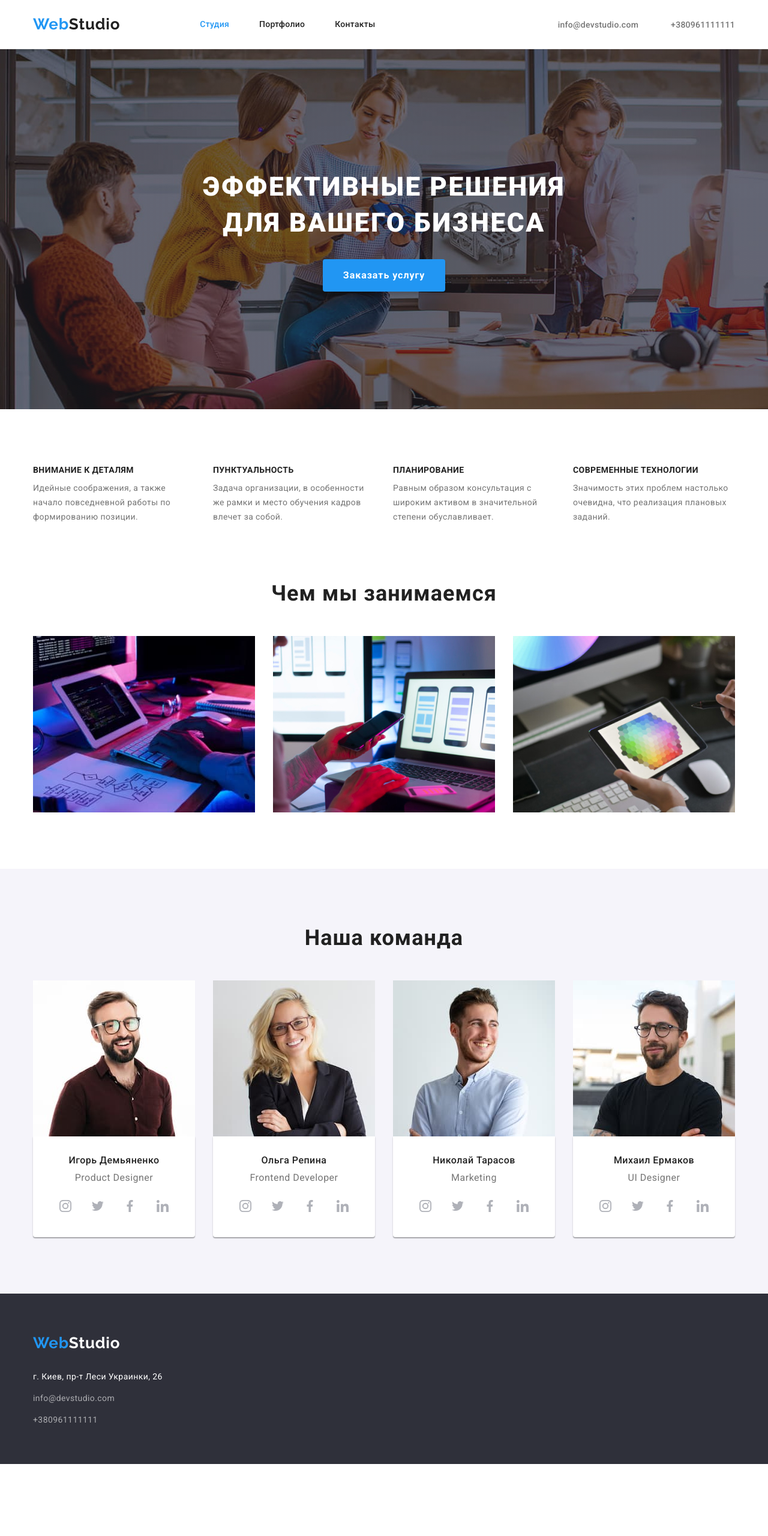
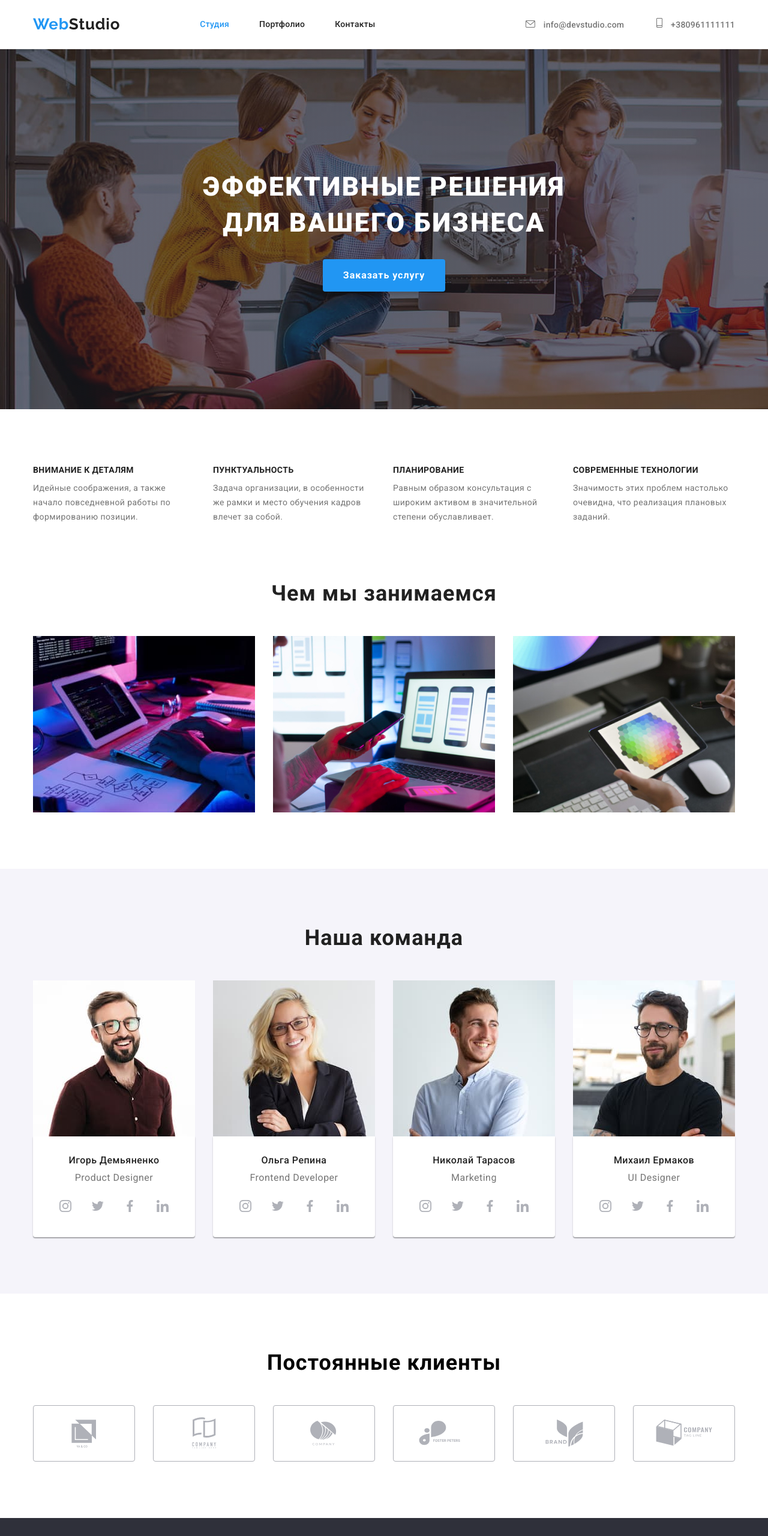
Before and after one commit to rollingolya/goit-markup-hw-04, a plain HTML site: page index.html in a window 1280 px wide. Shown: the top 2560 px of the page at 60% size. Before the commit the page ends 2440 px from the top, so only its background shows below. Drawn offline with nearby package versions, Linux system fonts and the light colour scheme.

Commit message:
Додає секцію Постійні клієнти та декоративні ефекти іконкам

```diff
--- a/css/styles.css
+++ b/css/styles.css
@@ -2,7 +2,9 @@
     /* text colors */
 --main-font: 'Roboto';
 --secondary-font: 'Raleway';
-    /* bg-colors */
+    /* colors */
+--primary-color: rgba(33, 33, 33, 1);
+--accent-color: rgba(33, 150, 243, 1);
 
     /* other */
 --items: 4;
@@ -134,25 +136,17 @@ letter-spacing: 0.02em;}
     padding-bottom: 32px;
 }
 
-.link-mail {color: #757575;
+.link-mail {
+padding-top: 32px;
+padding-bottom: 32px;
 
+color: #757575;
 font-weight: 500;
 font-size: 14px;
 line-height: 1.14;
 letter-spacing: 0.02em;
 }
 
-.contact-nav > .link-mail::before {
-content: '';
-display: inline-block;
-align-items: center;
-margin-right: 10px;
-width: 16px;
-height: 12px;
-background-image: url(../images/svg/mail.svg);
-background-size: contain;
-
-}
 
 .mail-main:hover,
 .mail-main:focus {color: #2196F3;}
@@ -169,6 +163,22 @@ margin-left: 50px;}
 
 .contact-nav {
 margin-left: auto;}
+
+/* Оформлення іконок пошти і телефону */
+
+.contact-icon {
+margin-right: 10px;
+
+fill: #757575;;
+}
+
+.mail-icon:hover,
+.mail-icon:focus {
+fill: #2196F3;
+}
+
+
+
 
 /* Секция hero */
 
@@ -526,6 +536,57 @@ background-color: #2196F3;
 margin-left: 10px;
 }
 
+/* Секція Постоянные клиенты */
+
+.clients {
+margin-bottom: 50px;
+
+font-weight: 700;
+font-size: 36px;
+line-height: 1.17;
+text-align: center;
+letter-spacing: 0.03em;
+
+}
+
+/* Оформлення логотипів постійних клієнтів */
+
+.client-list {
+    display: flex;
+    justify-content: center;
+    justify-content: center;
+    padding: 0;
+}
+
+
+.client-link {
+     display: flex;
+    align-items: center;
+    justify-content: center;
+
+    fill: #AFB1B8;
+    border: 1px solid #AFB1B8;
+    border-radius: 4px;
+
+}
+
+.client-item {
+background-color: #FFFFFF;
+min-width: 170px;
+min-height: 92px;
+}
+
+.client-item + .client-item {
+margin-left: 30px;
+}
+
+.client-link:hover,
+.client-link:focus {
+fill: rgba(33, 150, 243, 1);
+border-color: rgba(33, 150, 243, 1);
+}
+
+/* Секция Footer bg */
 
 .footer-back a {
 text-decoration: none;
--- a/index.html
+++ b/index.html
@@ -20,7 +20,6 @@
     <!-- Кастомні стилі -->
     <link rel="stylesheet" href="./css/styles.css" />
   </head>
-
   <body>
     <!-- Секція header-page -->
     <header class="header-page">
@@ -58,11 +57,17 @@
         </nav>
         <div class="contact-nav">
           <!-- Посилання на адресу електронної пошти -->
-          <a class="link-mail mail-main" href="mailto:info@devstudio.com"
-            >info@devstudio.com</a
-          >
+          <a class="link-mail mail-main" href="mailto:info@devstudio.com">
+            <svg class="contact-icon mail-icon" width="16" height="12">
+              <use href="./images/icons-svg.svg#icon-mail"></use>
+            </svg>
+            info@devstudio.com</a>
           <!-- Посилання на телефонний номер -->
-          <a class="tel-hd" href="tel:+380961111111">+380961111111</a>
+          <a class="tel-hd" href="tel:+380961111111">
+            <svg class="contact-icon phone-icon" width="10" height="16">
+              <use href="./images/icons-svg.svg#icon-smartphone"></use>
+            </svg>
+            +380961111111</a>
         </div>
       </div>
     </header>
@@ -164,7 +169,7 @@
                       rel="noopener noreferrer"
                       aria-label="instagram">
                       <svg class="social-media-icon" width="20" height="20">
-                        <use href="./images/icons.svg.svg#icon-instagram"></use>
+                        <use href="./images/icons-svg.svg#icon-instagram"></use>
                       </svg>
                     </a>
                   </li>
@@ -176,7 +181,7 @@
                       rel="noopener noreferrer"
                       aria-label="twitter">
                       <svg class="social-media-icon" width="20" height="20">
-                        <use href="./images/icons.svg.svg#icon-twitter"></use>
+                        <use href="./images/icons-svg.svg#icon-twitter"></use>
                       </svg>
                     </a>
                   </li>
@@ -188,7 +193,7 @@
                       rel="noopener noreferrer"
                       aria-label="facebook">
                       <svg class="social-media-icon" width="20" height="20">
-                        <use href="./images/icons.svg.svg#icon-facebook"></use>
+                        <use href="./images/icons-svg.svg#icon-facebook"></use>
                       </svg>
                     </a>
                   </li>
@@ -200,7 +205,7 @@
                       rel="noopener noreferrer"
                       aria-label="linkedin">
                       <svg class="social-media-icon" width="20" height="20">
-                        <use href="./images/icons.svg.svg#icon-linkedin"></use>
+                        <use href="./images/icons-svg.svg#icon-linkedin"></use>
                       </svg>
                     </a>
                   </li>
@@ -225,7 +230,7 @@
                       rel="noopener noreferrer"
                       aria-label="instagram">
                       <svg class="social-media-icon" width="20" height="20">
-                        <use href="./images/icons.svg.svg#icon-instagram"></use>
+                        <use href="./images/icons-svg.svg#icon-instagram"></use>
                       </svg>
                     </a>
                   </li>
@@ -237,7 +242,7 @@
                       rel="noopener noreferrer"
                       aria-label="twitter">
                       <svg class="social-media-icon" width="20" height="20">
-                        <use href="./images/icons.svg.svg#icon-twitter"></use>
+                        <use href="./images/icons-svg.svg#icon-twitter"></use>
                       </svg>
                     </a>
                   </li>
@@ -249,7 +254,7 @@
                       rel="noopener noreferrer"
                       aria-label="facebook">
                       <svg class="social-media-icon" width="20" height="20">
-                        <use href="./images/icons.svg.svg#icon-facebook"></use>
+                        <use href="./images/icons-svg.svg#icon-facebook"></use>
                       </svg>
                     </a>
                   </li>
@@ -261,7 +266,7 @@
                       rel="noopener noreferrer"
                       aria-label="linkedin">
                       <svg class="social-media-icon" width="20" height="20">
-                        <use href="./images/icons.svg.svg#icon-linkedin"></use>
+                        <use href="images/icons-svg.svg#icon-linkedin"></use>
                       </svg>
                     </a>
                   </li>
@@ -286,7 +291,7 @@
                       rel="noopener noreferrer"
                       aria-label="instagram">
                       <svg class="social-media-icon" width="20" height="20">
-                        <use href="./images/icons.svg.svg#icon-instagram"></use>
+                        <use href="./images/icons-svg.svg#icon-instagram"></use>
                       </svg>
                     </a>
                   </li>
@@ -298,7 +303,7 @@
                       rel="noopener noreferrer"
                       aria-label="twitter">
                       <svg class="social-media-icon" width="20" height="20">
-                        <use href="./images/icons.svg.svg#icon-twitter"></use>
+                        <use href="./images/icons-svg.svg#icon-twitter"></use>
                       </svg>
                     </a>
                   </li>
@@ -310,7 +315,7 @@
                       rel="noopener noreferrer"
                       aria-label="facebook">
                       <svg class="social-media-icon" width="20" height="20">
-                        <use href="./images/icons.svg.svg#icon-facebook"></use>
+                        <use href="./images/icons-svg.svg#icon-facebook"></use>
                       </svg>
                     </a>
                   </li>
@@ -322,7 +327,7 @@
                       rel="noopener noreferrer"
                       aria-label="linkedin">
                       <svg class="social-media-icon" width="20" height="20">
-                        <use href="./images/icons.svg.svg#icon-linkedin"></use>
+                        <use href="./images/icons-svg.svg#icon-linkedin"></use>
                       </svg>
                     </a>
                   </li>
@@ -347,7 +352,7 @@
                       rel="noopener noreferrer"
                       aria-label="instagram">
                       <svg class="social-media-icon" width="20" height="20">
-                        <use href="./images/icons.svg.svg#icon-instagram"></use>
+                        <use href="./images/icons-svg.svg#icon-instagram"></use>
                       </svg>
                     </a>
                   </li>
@@ -359,7 +364,7 @@
                       rel="noopener noreferrer"
                       aria-label="twitter">
                       <svg class="social-media-icon" width="20" height="20">
-                        <use href="./images/icons.svg.svg#icon-twitter"></use>
+                        <use href="./images/icons-svg.svg#icon-twitter"></use>
                       </svg>
                     </a>
                   </li>
@@ -371,7 +376,7 @@
                       rel="noopener noreferrer"
                       aria-label="facebook">
                       <svg class="social-media-icon" width="20" height="20">
-                        <use href="./images/icons.svg.svg#icon-facebook"></use>
+                        <use href="./images/icons-svg.svg#icon-facebook"></use>
                       </svg>
                     </a>
                   </li>
@@ -383,12 +388,92 @@
                       rel="noopener noreferrer"
                       aria-label="linkedin">
                       <svg class="social-media-icon" width="20" height="20">
-                        <use href="./images/icons.svg.svg#icon-linkedin"></use>
+                        <use href="./images/icons-svg.svg#icon-linkedin"></use>
                       </svg>
                     </a>
                   </li>
                 </ul>
               </div>
+            </li>
+          </ul>
+        </div>
+      </section>
+      <!-- Секція Постоянные клиенты -->
+      <section class="section">
+        <div class="container">
+          <h2 class="clients">Постоянные клиенты</h2>
+          <ul class="client-list">
+            <li class="client-item">
+              <a
+                class="client-link"
+                href=""
+                target="_blank"
+                rel="noopener noreferrer"
+                aria-label="ya-co company">
+                <svg class="client-icon" width="170" height="92">
+                  <use href="./images/icons-svg.svg#icon-client-1"></use>
+                </svg>
+              </a>
+            </li>
+            <li class="client-item">
+              <a
+                class="client-link"
+                href=""
+                target="_blank"
+                rel="noopener noreferrer"
+                aria-label="ya-co company">
+                <svg class="client-icon" width="170" height="92">
+                  <use href="./images/icons-svg.svg#icon-client-2"></use>
+                </svg>
+              </a>
+            </li>
+            <li class="client-item">
+              <a
+                class="client-link"
+                href=""
+                target="_blank"
+                rel="noopener noreferrer"
+                aria-label="ya-co company">
+                <svg class="client-icon" width="170" height="92">
+                  <use href="./images/icons-svg.svg#icon-client-3"></use>
+                </svg>
+              </a>
+            </li>
+            <li class="client-item">
+              <a
+                class="client-link"
+                href=""
+                target="_blank"
+                rel="noopener noreferrer"
+                aria-label="ya-co company">
+                <svg class="client-icon" width="170" height="92">
+                  <use href="./images/icons-svg.svg#icon-client-4"></use>
+                </svg>
+              </a>
+            </li>
+            <li class="client-item">
+              <a
+                class="client-link"
+                href=""
+                target="_blank"
+                rel="noopener noreferrer"
+                aria-label="ya-co company">
+                <svg class="client-icon" width="170" height="92">
+                  <use href="./images/icons-svg.svg#icon-client-5"></use>
+                </svg>
+              </a>
+            </li>
+            <li class="client-item">
+              <a
+                class="client-link"
+                href=""
+                target="_blank"
+                rel="noopener noreferrer"
+                aria-label="ya-co company">
+                <svg class="client-icon" width="170" height="92">
+                  <use href="./images/icons-svg.svg#icon-client-6"></use>
+                </svg>
+              </a>
             </li>
           </ul>
         </div>
```
Also changed, not shown: portfolio.html (+10 -2 lines), images/icons-svg.svg (added), images/icons.svg.svg (deleted).
